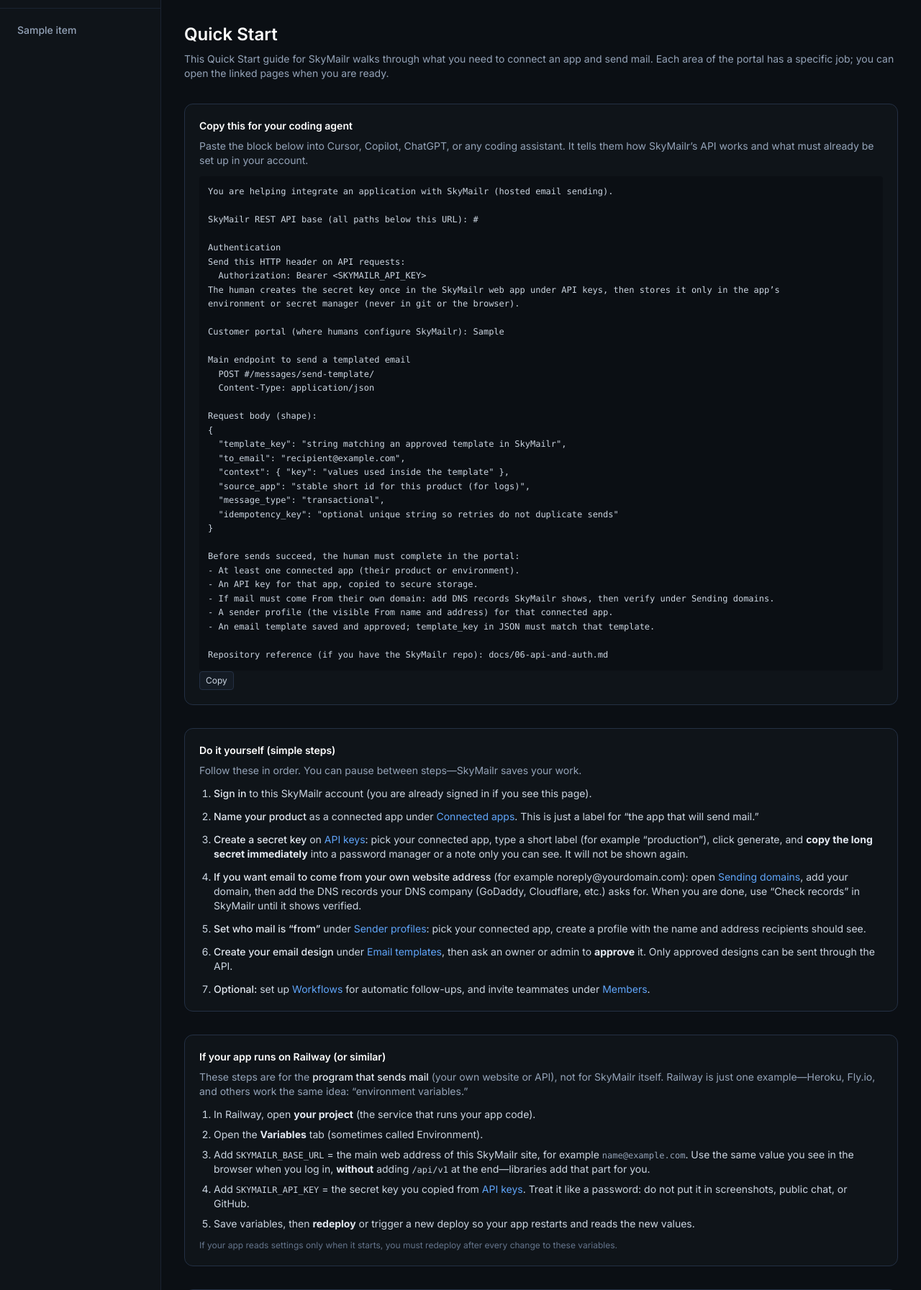
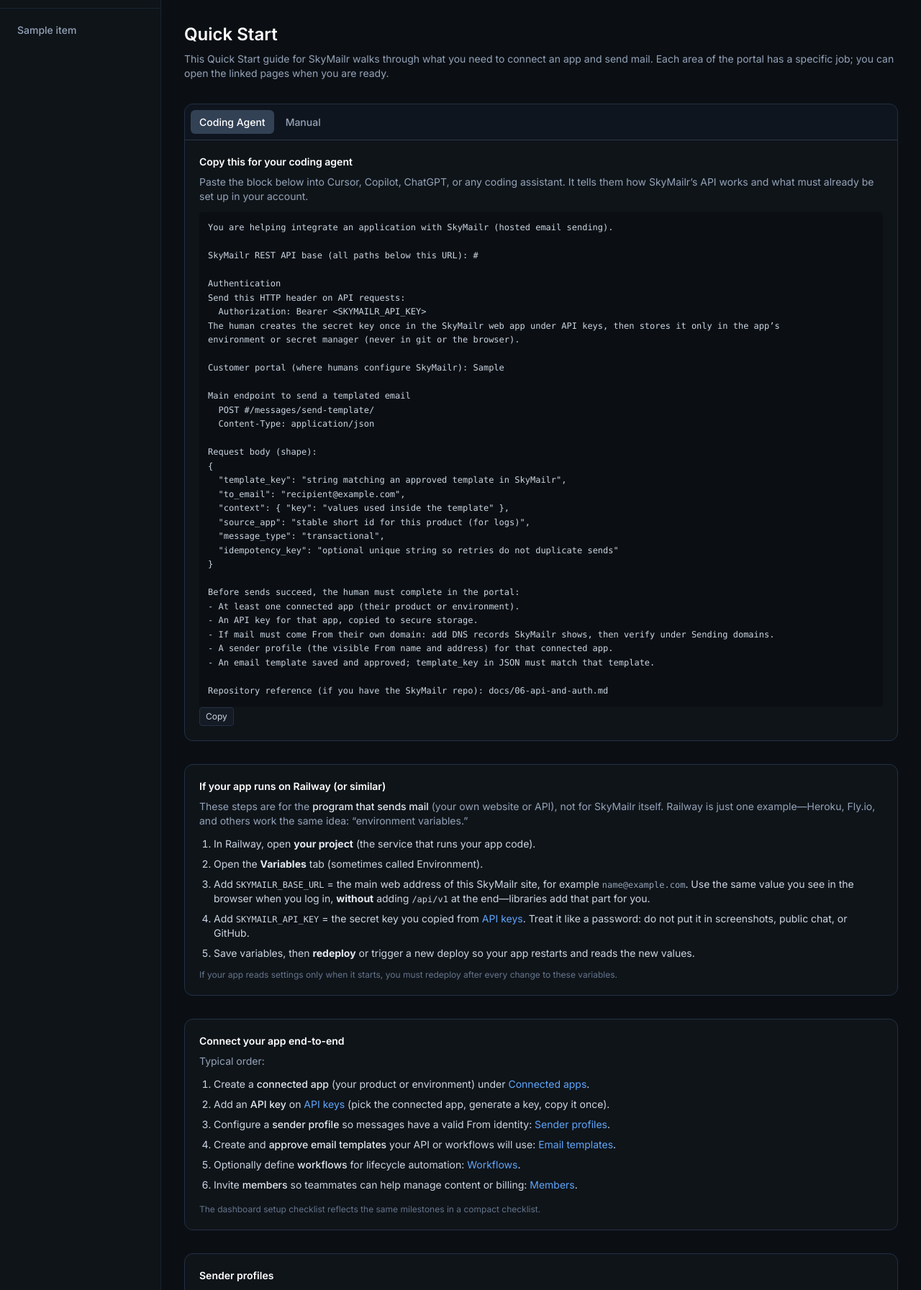
Before and after one commit to iamhaidar2/SkyMailr, a Django app: template apps/ui/templates/ui/customer/quick_start.html in a window 1280 px wide. Shown: the part 69-1862 px from the top of the page at 72% size. Run offline with Django 5.2, Linux system fonts and the light colour scheme; the template is opened without the code that fills it: most values are stand-ins (such as "Sample title", 1, 10 or a date in 2020).

Commit message:
style(portal): tab Coding Agent vs Manual on Quick Start
Single card with tab bar (Developer API-style) and qs-tab CSS + JS.
Railway section unchanged; test asserts tab labels.

Made-with: Cursor

```diff
--- a/apps/ui/templates/ui/customer/quick_start.html
+++ b/apps/ui/templates/ui/customer/quick_start.html
@@ -3,6 +3,33 @@
 <style>
   .qs-code-wrap { position: relative; }
   .qs-code-wrap pre { padding-right: 5rem; }
+  .qs-tabbed-panel { overflow: hidden; }
+  .qs-tabbed-panel .qs-tab-row {
+    display: flex;
+    flex-wrap: wrap;
+    gap: 0.25rem;
+    border-bottom: 1px solid rgb(51 65 85 / 0.8);
+    background: rgb(15 23 42 / 0.35);
+    padding: 0.5rem 0.5rem;
+  }
+  .qs-tabbed-panel .qs-tab {
+    border-radius: 0.375rem;
+    padding: 0.375rem 0.75rem;
+    font-size: 0.875rem;
+    font-weight: 500;
+    color: rgb(148 163 184);
+    background: transparent;
+    border: none;
+    cursor: pointer;
+    transition: background 0.15s ease, color 0.15s ease;
+  }
+  .qs-tabbed-panel .qs-tab:hover {
+    color: rgb(226 232 240);
+  }
+  .qs-tabbed-panel .qs-tab.qs-tab-active {
+    background: rgb(51 65 85);
+    color: rgb(255 255 255);
+  }
 </style>
 {% endblock %}
 {% block content %}
@@ -14,7 +41,13 @@
     </p>
   </div>
 
-  <div class="rounded-xl border border-surface-600 bg-surface-850 p-5">
+  <div class="qs-tabbed-panel rounded-xl border border-surface-600 bg-surface-850" data-qs-tab-group>
+    <div class="qs-tab-row" role="tablist" aria-label="Setup instructions">
+      <button type="button" class="qs-tab qs-tab-active" data-qs-tab="agent" role="tab" aria-selected="true">Coding Agent</button>
+      <button type="button" class="qs-tab" data-qs-tab="manual" role="tab" aria-selected="false">Manual</button>
+    </div>
+    <div class="p-5">
+      <div data-qs-panel="agent" role="tabpanel">
         <h3 class="text-sm font-semibold text-white">Copy this for your coding agent</h3>
         <p class="mt-2 text-sm text-slate-400">Paste the block below into Cursor, Copilot, ChatGPT, or any coding assistant. It tells them how SkyMailr’s API works and what must already be set up in your account.</p>
         <div class="qs-code-wrap mt-3">
@@ -54,8 +87,7 @@ Repository reference (if you have the SkyMailr repo): docs/06-api-and-auth.md</p
           <button type="button" class="absolute right-2 top-2 rounded border border-surface-600 bg-surface-800 px-2 py-1 text-xs text-slate-300 hover:bg-surface-700" data-copy-from="#qs-agent-prompt">Copy</button>
         </div>
       </div>
-
-  <div class="rounded-xl border border-surface-600 bg-surface-850 p-5">
+      <div data-qs-panel="manual" class="hidden" role="tabpanel" hidden>
         <h3 class="text-sm font-semibold text-white">Do it yourself (simple steps)</h3>
         <p class="mt-2 text-sm text-slate-400">Follow these in order. You can pause between steps—SkyMailr saves your work.</p>
         <ol class="mt-3 list-decimal space-y-3 pl-5 text-sm text-slate-300">
@@ -67,6 +99,8 @@ Repository reference (if you have the SkyMailr repo): docs/06-api-and-auth.md</p
           <li><strong class="font-medium text-slate-200">Create your email design</strong> under <a href="{% url 'portal:template_list' %}" class="text-blue-400 hover:underline">Email templates</a>, then ask an owner or admin to <strong class="text-slate-200">approve</strong> it. Only approved designs can be sent through the API.</li>
           <li><strong class="font-medium text-slate-200">Optional:</strong> set up <a href="{% url 'portal:workflow_list' %}" class="text-blue-400 hover:underline">Workflows</a> for automatic follow-ups, and invite teammates under <a href="{% url 'portal:members_list' %}" class="text-blue-400 hover:underline">Members</a>.</li>
         </ol>
+      </div>
+    </div>
   </div>
 
   <div class="rounded-xl border border-surface-600 bg-surface-850 p-5">
@@ -143,6 +177,27 @@ Repository reference (if you have the SkyMailr repo): docs/06-api-and-auth.md</p
       navigator.clipboard.writeText(text).then(function () { flash(btn, true); }).catch(function () { flash(btn, false); });
     });
   });
+  document.querySelectorAll("[data-qs-tab-group]").forEach(function (root) {
+    var tabs = root.querySelectorAll("[data-qs-tab]");
+    var panels = root.querySelectorAll("[data-qs-panel]");
+    function activate(name) {
+      tabs.forEach(function (btn) {
+        var on = btn.getAttribute("data-qs-tab") === name;
+        btn.classList.toggle("qs-tab-active", on);
+        btn.setAttribute("aria-selected", on ? "true" : "false");
+      });
+      panels.forEach(function (panel) {
+        var show = panel.getAttribute("data-qs-panel") === name;
+        panel.classList.toggle("hidden", !show);
+        panel.hidden = !show;
+      });
+    }
+    tabs.forEach(function (btn) {
+      btn.addEventListener("click", function () {
+        activate(btn.getAttribute("data-qs-tab"));
+      });
+    });
+  });
 })();
 </script>
 {% endblock %}
```
Also changed, not shown: tests/test_customer_portal.py (+2 -0 lines). Lines whose indentation alone changed are shown as unchanged.
